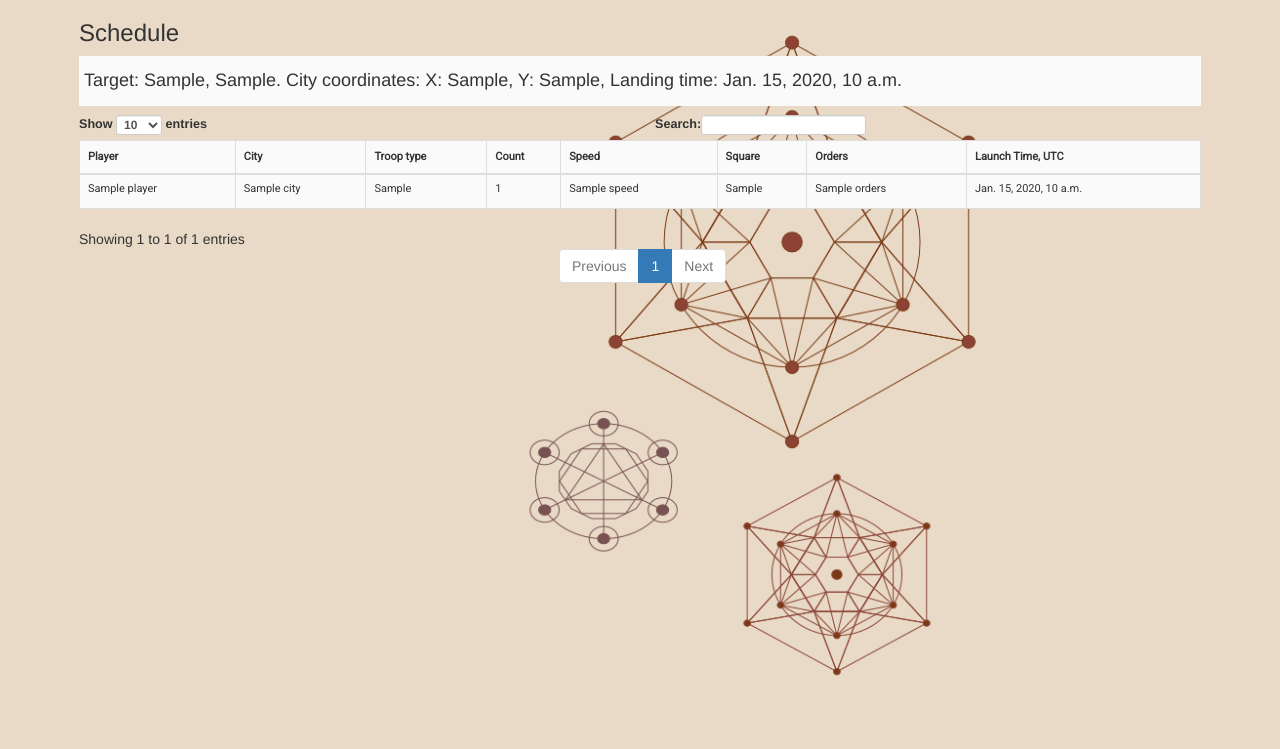
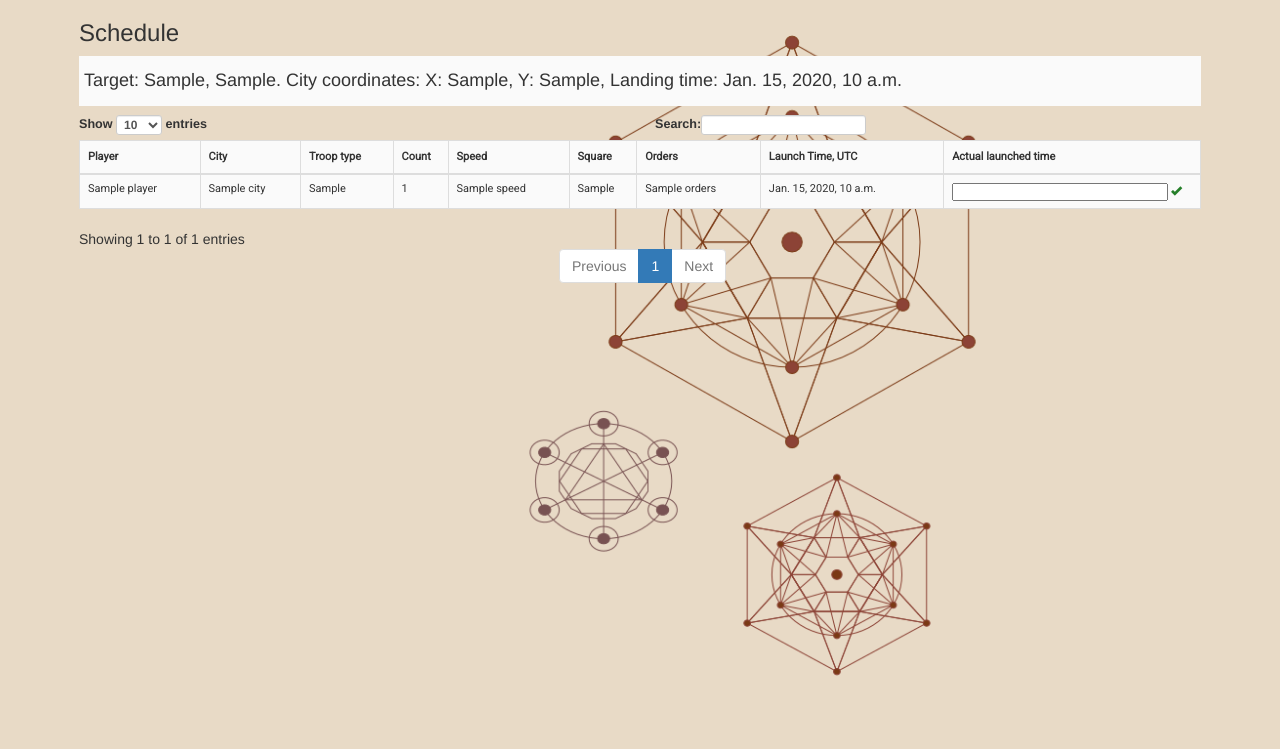
Before and after one commit to tinkinator/sinserver, a Django app: template apps/siege/templates/siege/schedule.html in a window 1280 px wide. Shown: the top 749 px of the page. Run offline with Django 3.2, Linux system fonts and the light colour scheme; the template is opened without the code that fills it: most values are stand-ins (such as "Sample title", 1, 10 or a date in 2020); parts of the project's set-up code (start-up, migrations or seed data) failed here and were passed over; some libraries are stand-ins or nearby versions.

Commit message:
adding launched time to html template in view schedule

```diff
--- a/apps/siege/templates/siege/schedule.html
+++ b/apps/siege/templates/siege/schedule.html
@@ -16,6 +16,7 @@
         <th>Square</th>
         <th>Orders</th>
         <th>Launch Time, UTC</th>
+        <th>Actual launched time</th>
     </thead>
     {% for r in armies %}
     <tr id="{{r.armyId}}" data="{{r.siegearmyId}}">
@@ -28,6 +29,10 @@
         <td class="square"><p>{{r.siege_square}}</p></td>
         <td class="orders"><p>{{r.orders}}</p></td>
         <td class="timer" data-toggle="tooltip" data-placement="top">{{r.launch_time}}</td>
+        <td class="sent">
+            <input/>
+             <span data="{{ mydict.siegeId }}" class="glyphicon glyphicon-ok green saveArmy" data-toggle="tooltip" data-placement="top" title="Save"></span>
+        </td>
     </tr>
     {% endfor %}
 </table>
```
